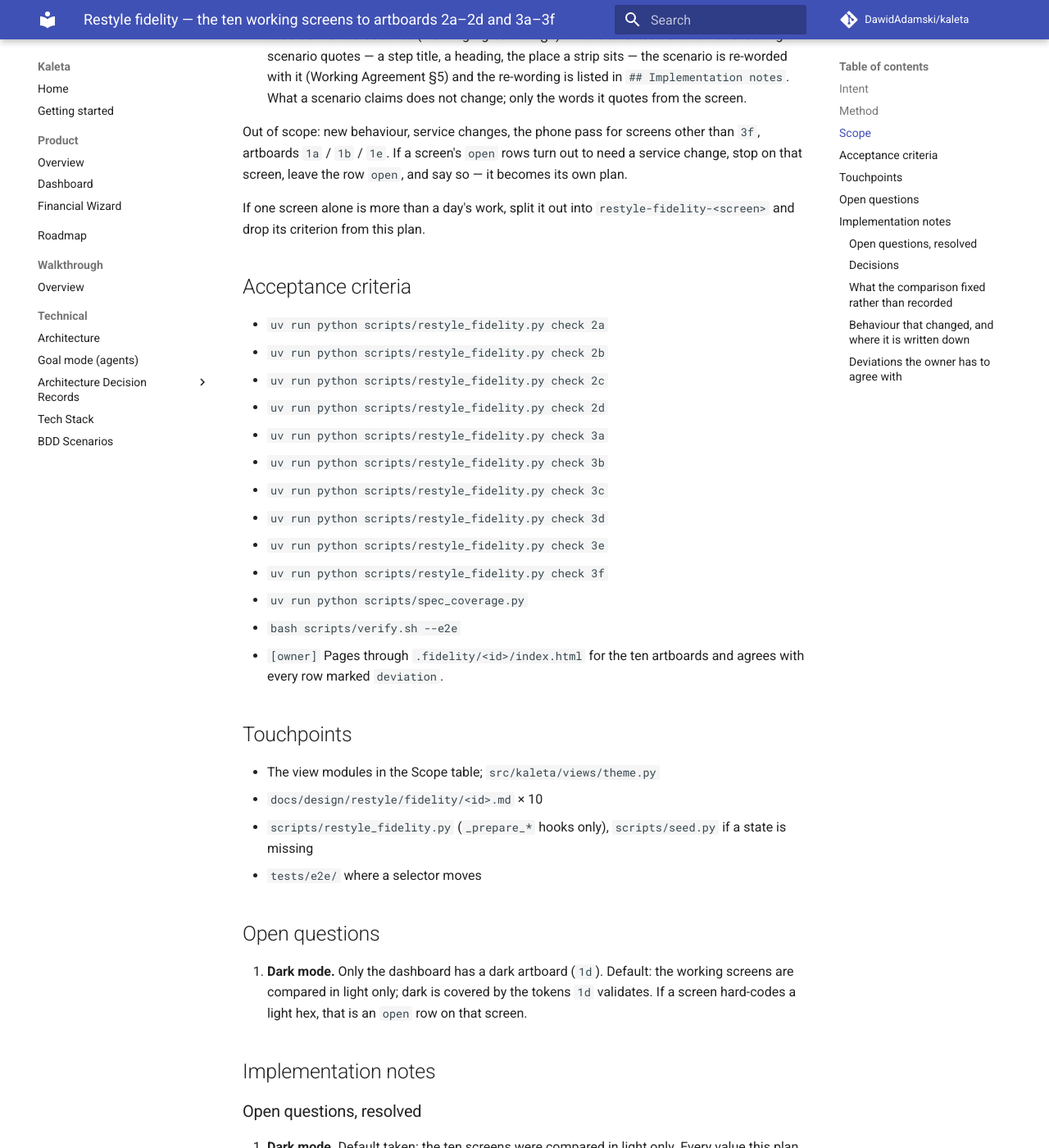
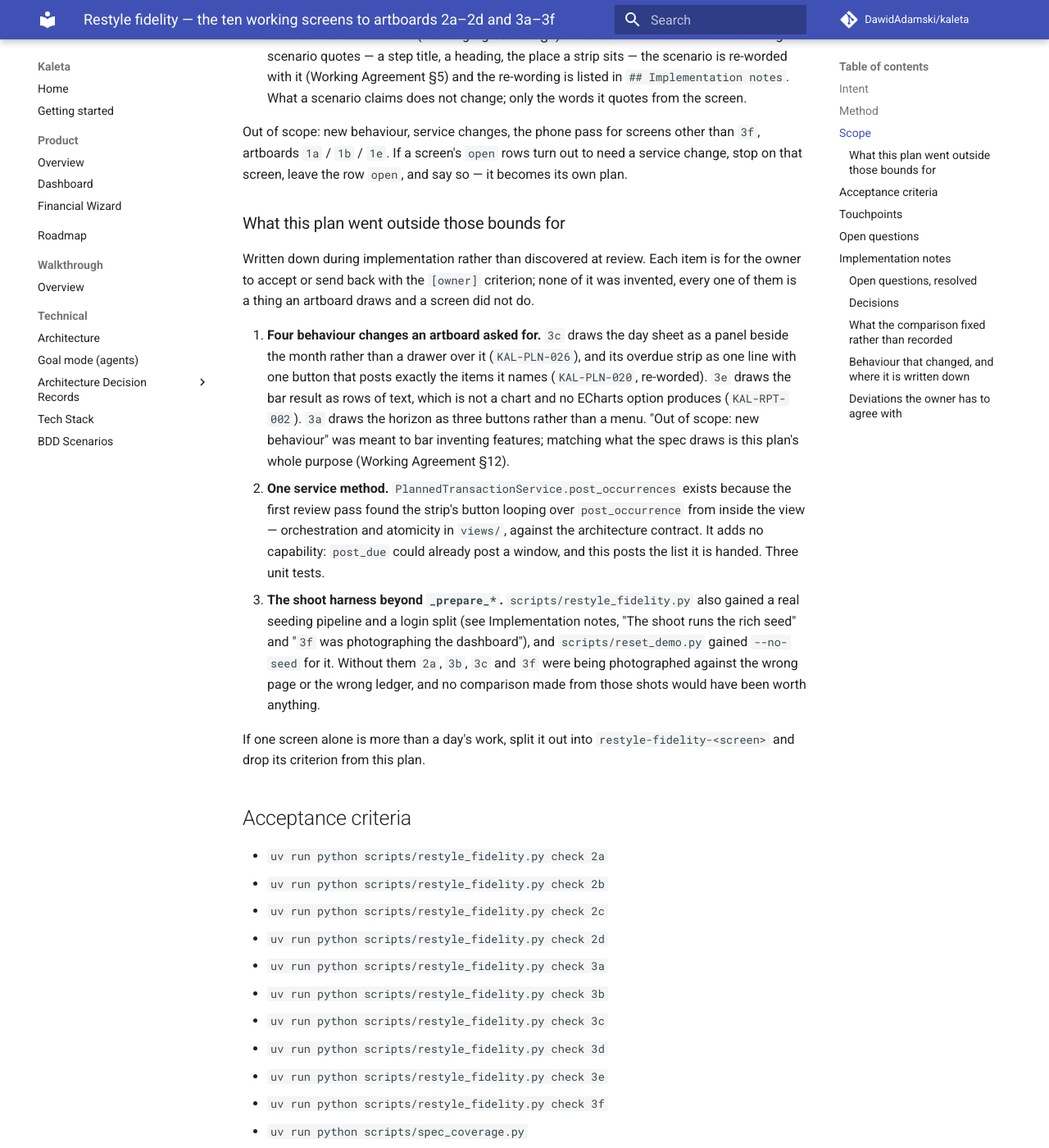
Before and after one commit to DawidAdamski/kaleta, an MkDocs documentation site: the page built from docs/plans/restyle-fidelity-screens.md, in a window 1280 px wide and 1400 px high, scrolled down 1565 px. Shown: the whole window at 82% size. Built offline with MkDocs 1.6.1 and Material for MkDocs 9.7.7, drawn with Linux system fonts in a browser that asks for light colours; comment, search, counter and statistics services are not loaded; some of the changed text lies outside the part shown.

Commit message:
restyle: the plan declares what it went outside its bounds for
The review's remaining findings are all one thing: work this branch did
that the plan's Scope did not cover, explained in the notes but never
written into the contract. Now it is, as a Scope section the owner signs
off through a criterion of its own — the four artboard-driven behaviour
changes, the one service method the first review asked for, and the
shoot harness that had been photographing the wrong ledger.

Also from the review: the result card's total was a `sum()` inline in
the zone that draws it, where no test could reach it. `result_total`
sits beside `share_percents`, which asks the same question about each
row, with three unit tests. And the notes now account for the deleted
`views/transactions/constants.py` and for the e2e diff's timeouts —
27 removed, 29 added, the two extra belonging to new tests.

Co-Authored-By: Claude Opus 5 (1M context) <noreply@anthropic.com>

```diff
--- a/docs/plans/restyle-fidelity-screens.md
+++ b/docs/plans/restyle-fidelity-screens.md
@@ -66,6 +66,36 @@ other than `3f`, artboards `1a` / `1b` / `1e`. If a screen's `open` rows turn
 out to need a service change, stop on that screen, leave the row `open`, and
 say so — it becomes its own plan.
 
+### What this plan went outside those bounds for
+
+Written down during implementation rather than discovered at review. Each
+item is for the owner to accept or send back with the `[owner]` criterion;
+none of it was invented, every one of them is a thing an artboard draws
+and a screen did not do.
+
+1. **Four behaviour changes an artboard asked for.** `3c` draws the day
+   sheet as a panel beside the month rather than a drawer over it
+   (`KAL-PLN-026`), and its overdue strip as one line with one button
+   that posts exactly the items it names (`KAL-PLN-020`, re-worded).
+   `3e` draws the bar result as rows of text, which is not a chart and
+   no ECharts option produces (`KAL-RPT-002`). `3a` draws the horizon as
+   three buttons rather than a menu. "Out of scope: new behaviour" was
+   meant to bar inventing features; matching what the spec draws is this
+   plan's whole purpose (Working Agreement §12).
+2. **One service method.** `PlannedTransactionService.post_occurrences`
+   exists because the first review pass found the strip's button looping
+   over `post_occurrence` from inside the view — orchestration and
+   atomicity in `views/`, against the architecture contract. It adds no
+   capability: `post_due` could already post a window, and this posts the
+   list it is handed. Three unit tests.
+3. **The shoot harness beyond `_prepare_*`.** `scripts/restyle_fidelity.py`
+   also gained a real seeding pipeline and a login split (see
+   Implementation notes, "The shoot runs the rich seed" and "`3f` was
+   photographing the dashboard"), and `scripts/reset_demo.py` gained
+   `--no-seed` for it. Without them `2a`, `3b`, `3c` and `3f` were being
+   photographed against the wrong page or the wrong ledger, and no
+   comparison made from those shots would have been worth anything.
+
 If one screen alone is more than a day's work, split it out into
 `restyle-fidelity-<screen>` and drop its criterion from this plan.
 
@@ -85,13 +115,17 @@ If one screen alone is more than a day's work, split it out into
 - `bash scripts/verify.sh --e2e`
 - `[owner]` Pages through `.fidelity/<id>/index.html` for the ten artboards
   and agrees with every row marked `deviation`.
+- `[owner]` Accepts the three items under Scope § "What this plan went
+  outside those bounds for", or sends any of them back to a plan of
+  their own.
 
 ## Touchpoints
 
 - The view modules in the Scope table; `src/kaleta/views/theme.py`
 - `docs/design/restyle/fidelity/<id>.md` × 10
-- `scripts/restyle_fidelity.py` (`_prepare_*` hooks only), `scripts/seed.py`
-  if a state is missing
+- `scripts/restyle_fidelity.py` (`_prepare_*` hooks, and the shoot's
+  seeding and login — see Scope §3), `scripts/seed.py` if a state is
+  missing, `scripts/reset_demo.py` for the `--no-seed` the shoot needs
 - `tests/e2e/` where a selector moves
 
 ## Open questions
@@ -167,6 +201,17 @@ If one screen alone is more than a day's work, split it out into
 - **The seed's canonical tags carry sand colours.** A tag chip is drawn
   as an outline in its own colour, and the model's grey default read as
   "no tag" beside a category pill in `2a`'s shot.
+- **`views/transactions/constants.py` is gone.** It held one thing,
+  `_KBD_CLS`, a slate-grey keyboard-hint pill; `2a` does not draw the
+  hint and nothing else imported the constant.
+- **The result card's total is in `reports/sentence.py`.** It was a
+  `sum()` inline in the zone that draws it — arithmetic no test could
+  reach — and it belongs beside `share_percents`, which asks the same
+  question about each row. `result_total`, three unit tests.
+- **No timeout was raised and no assertion loosened.** The e2e diff
+  removes 27 `timeout=` and adds 29: the two extra are new tests, one of
+  them `test_the_bar_result_reads_as_rows` waiting 15s on a report run
+  over the seeded ledger. Every moved assertion kept its own wait.
 
 ### What the comparison fixed rather than recorded
 
```
Also changed, not shown: docs/design/restyle/fidelity/3e.md (+1 -1 lines), 3 other files.
